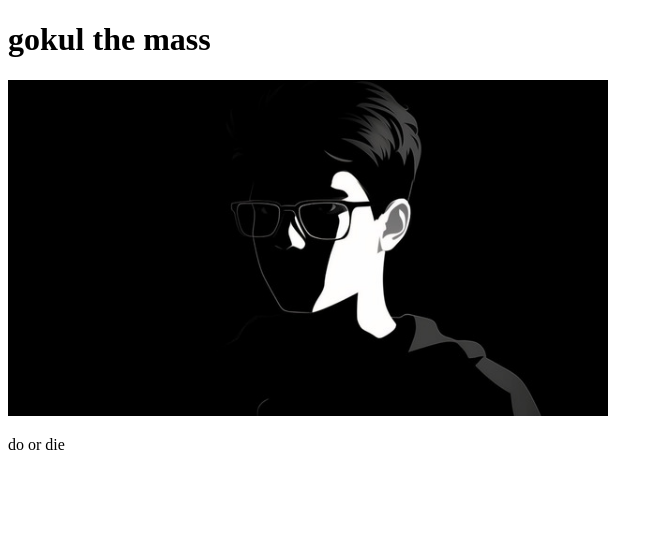
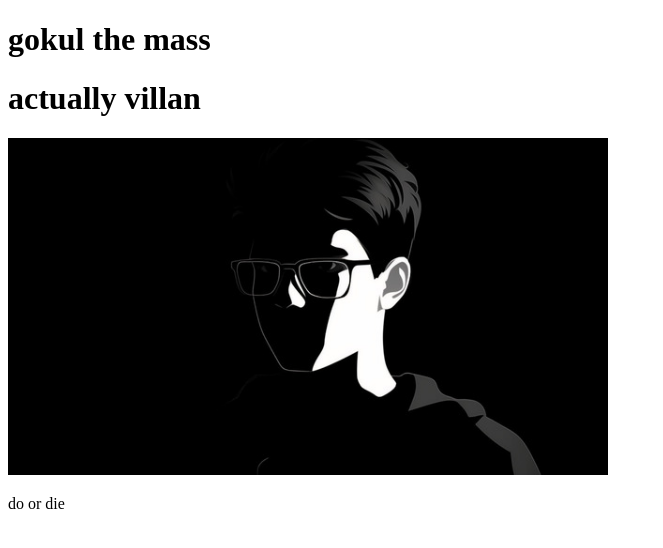
Before and after one commit to Gokulakrihnan/first_project, a plain HTML site: page index.html in a window 1280 px wide. Shown: the whole page, without its empty margins (0-663 px from the left). Drawn offline with Linux system fonts and the light colour scheme.

Commit message:
added new name

```diff
--- a/index.html
+++ b/index.html
@@ -7,6 +7,7 @@
 </head>
 <body>
     <h1>gokul the mass</h1>
+    <h1>actually villan</h1>
     <img width="600px" src="profile.jpg" alt="">
     <p> do or die </p>
 </body>
```
